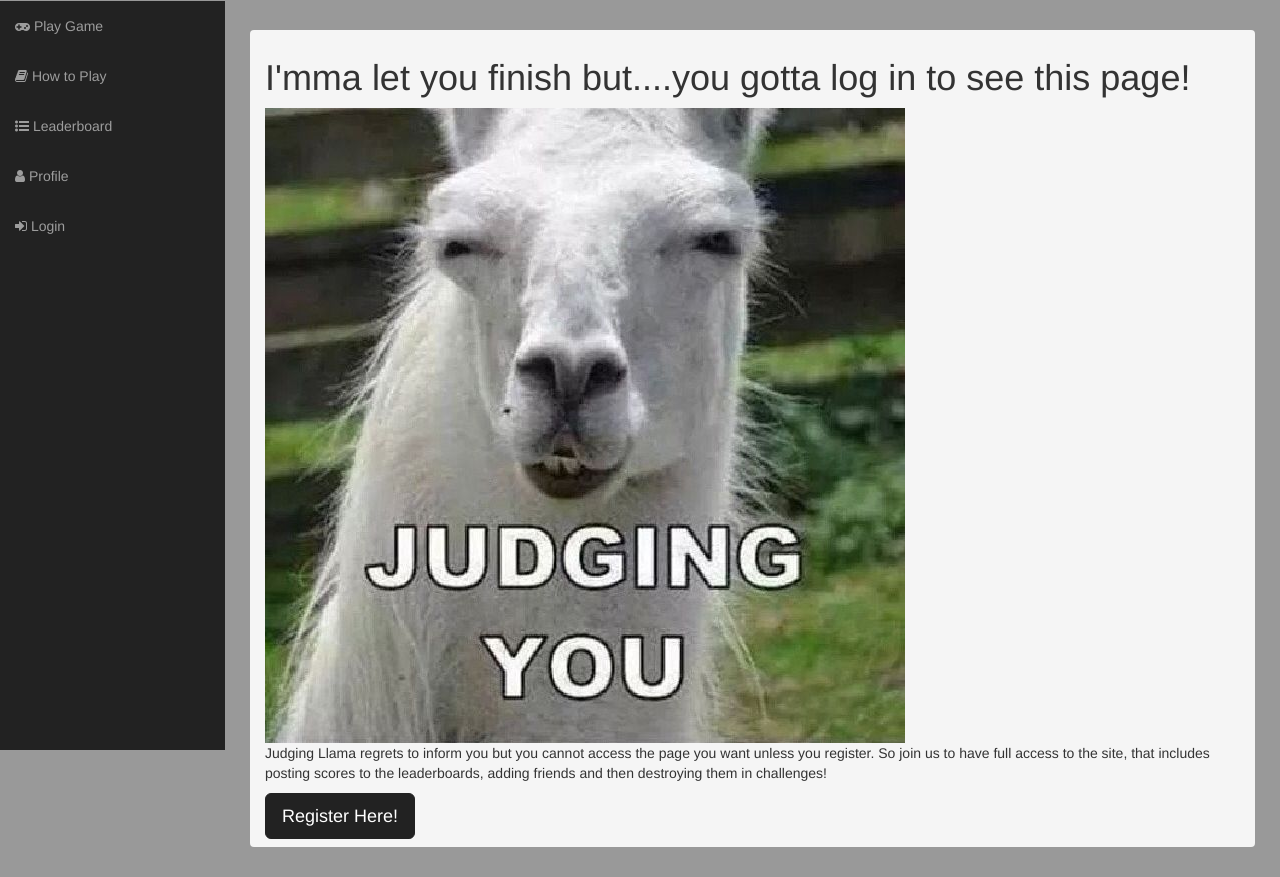
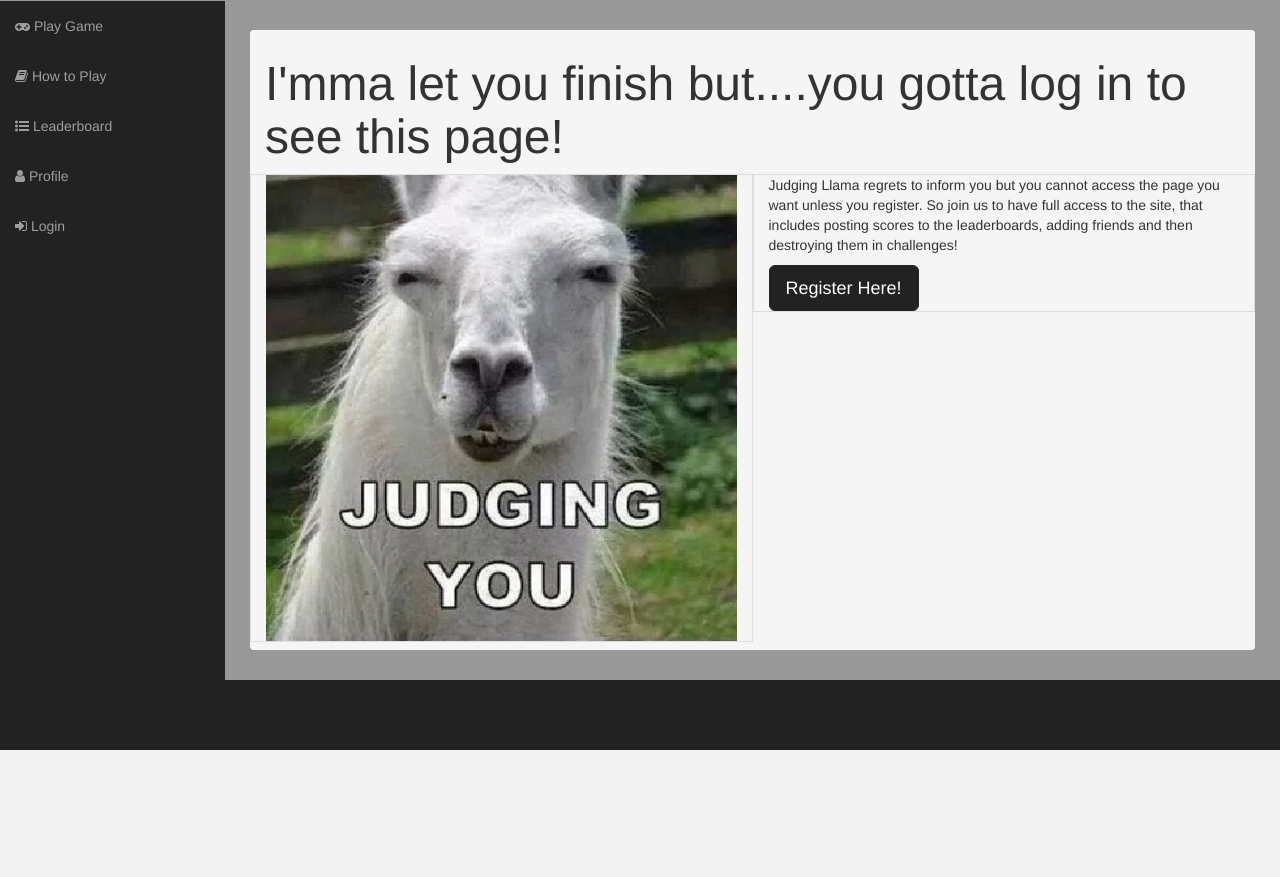
Before and after one commit to gordi1308/LlamaLandmine, a Django app: page /llamalandmine/restricted/ in a window 1280 px wide. Shown: the part 50-927 px from the top of the page. After the commit the page ends 800 px from the top, so only its background shows below. Run offline with Django 3.2, Linux system fonts and the light colour scheme; some libraries are stand-ins or nearby versions.

Commit message:
changes to restricted layout

```diff
--- a/bad_llama_games/templates/restricted.html
+++ b/bad_llama_games/templates/restricted.html
@@ -1,16 +1,23 @@
 {% extends "basic.html" %}
 {% load staticfiles %}
 {% block body %}
-<h1> I'mma let you finish but....you gotta log in to see this page!</h1>
 
-<div id = "restrictedtext">
+<h1 class="text-title"> I'mma let you finish but....you gotta log in to see this page!</h1>
+    <div class="row">
+            <!--Judging Llama image on the left side-->
+            <div class="col-xs-12 col-sm-12 col-md-6 col-lg-6 table-bordered">
                 <img src="{% static "images/judgingllama.jpg" %}">
+            </div>
+            <div class="col-xs-12 col-sm-12 col-md-6 col-lg-6 table-bordered">
                 <p> Judging Llama regrets to inform you but you cannot access the page you want
                 unless you register. So join us to have full access to the site, that includes
                 posting scores to the leaderboards, adding friends and then destroying them
                 in challenges!</p>
+
+                <div ="button">
                     <a href="{% url 'register' %}" class="btn btn-primary btn-lg">Register Here!</a>
-
+                </div>
+            </div>
     </div>
 
 {% endblock %}
```
Lines whose indentation alone changed are shown as unchanged.
